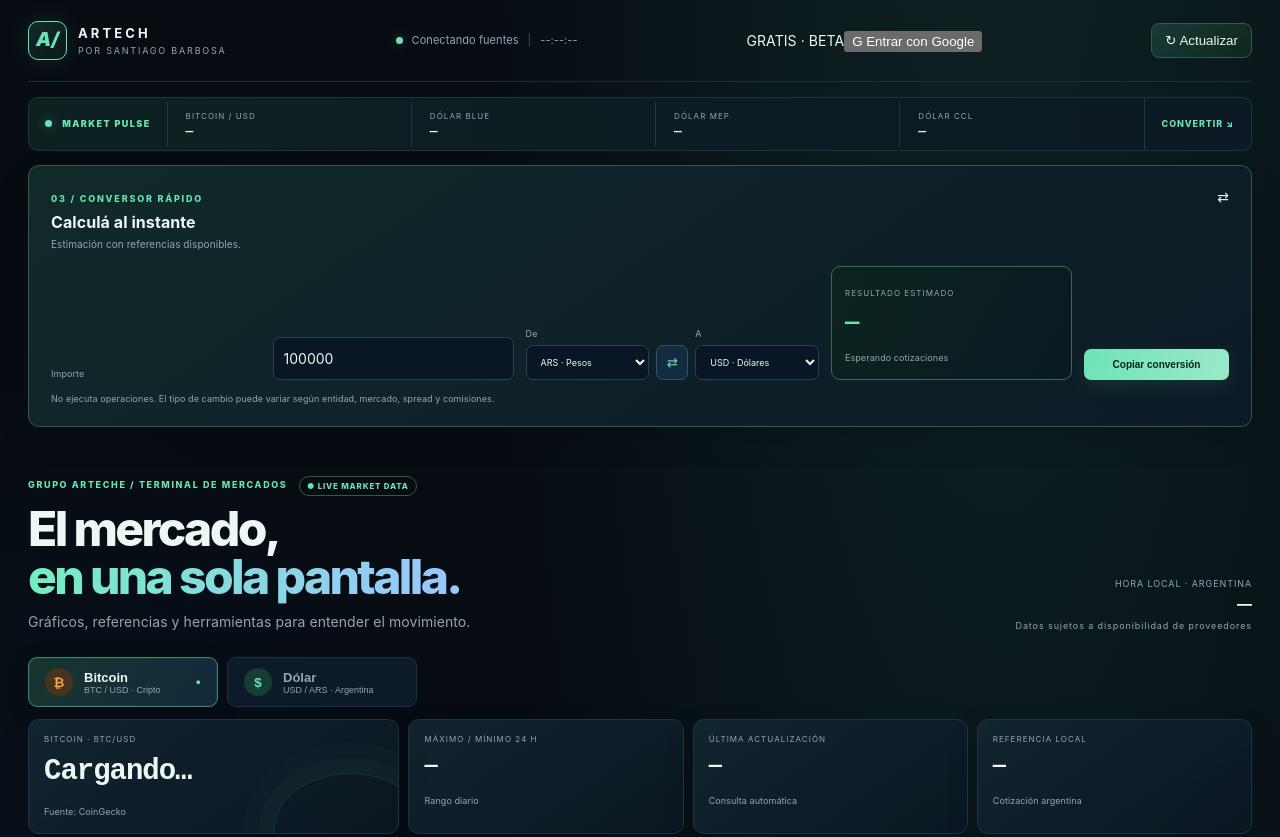
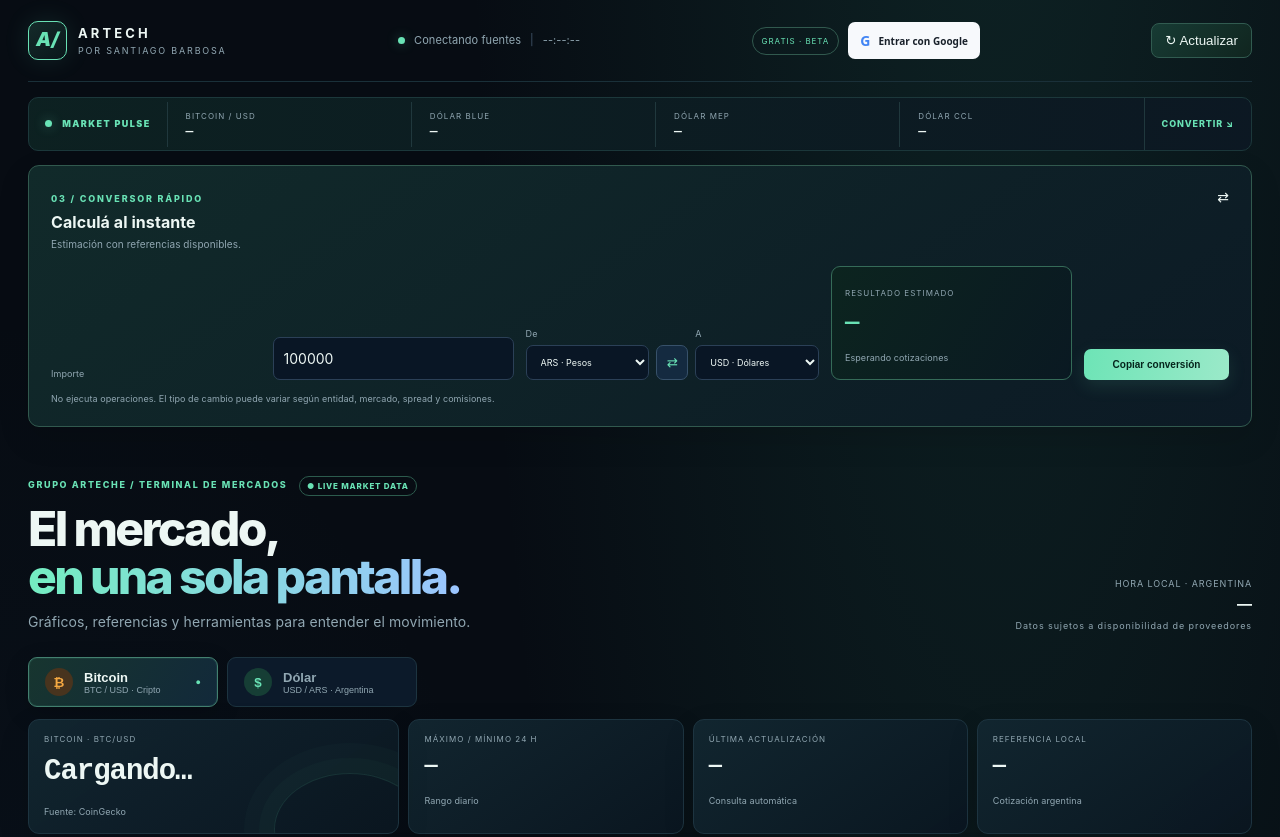
Before and after one commit to institutocabildo-ui/arteche-cotiza, a plain HTML site: page index.html in a window 1280 px wide. Shown: the top 837 px of the page. Drawn offline with Linux system fonts and the light colour scheme; a script that the page names is missing.

Commit message:
Style Google sign-in and free beta identity

```diff
--- a/styles.css
+++ b/styles.css
@@ -78,3 +78,6 @@ footer{letter-spacing:.16em}
 .mercosur-panel,.europe-panel,.politics-panel,.news-hub-panel{margin-top:14px}.politics-brief{border:1px solid #35574d;background:linear-gradient(110deg,#102a27,#0d1b27);border-radius:9px;padding:15px;margin-bottom:11px}.brief-label{font-size:8px;color:var(--mint);letter-spacing:.15em;font-weight:800}.politics-brief h3{font-size:15px;margin:7px 0}.politics-brief p,.brief-note{font-size:9px;color:var(--muted);line-height:1.5}.politics-brief a{color:var(--mint);font-size:10px;text-decoration:none}.inpage-news-grid{display:grid;grid-template-columns:repeat(3,minmax(0,1fr));gap:9px}.inpage-news-card{padding:12px;border:1px solid #203944;border-radius:8px;background:#0a1721;min-width:0}.inpage-news-card>a{display:block;color:var(--text);font-size:11px;font-weight:700;line-height:1.45;text-decoration:none}.inpage-news-card>a:hover{color:var(--mint)}.inpage-news-card small{display:block;color:var(--muted);font-size:8px;margin-top:8px}.news-filter-row{display:flex;gap:7px;flex-wrap:wrap;margin-bottom:11px}.news-filter{background:#102232;border:1px solid #2b4553;border-radius:20px;padding:7px 12px;color:var(--muted);font-size:9px;cursor:pointer}.news-filter.active{background:#173a32;border-color:#4a8d77;color:var(--mint)}
 @media(max-width:1000px){.converter-panel{grid-template-columns:1fr 1fr}.converter-panel .panel-heading,.converter-panel .calc-disclaimer{grid-column:1/-1}.converter-panel>label{grid-column:1}.converter-panel>input{grid-column:2}.converter-panel .convert-pair{grid-column:1/-1}.converter-panel .convert-result{grid-column:1}.converter-panel>.full-btn{grid-column:2}.regional-grid{grid-template-columns:repeat(3,minmax(0,1fr))}.inpage-news-grid{grid-template-columns:repeat(2,minmax(0,1fr))}}
 @media(max-width:560px){.converter-panel{grid-template-columns:1fr;padding:14px}.converter-panel .panel-heading,.converter-panel>label,.converter-panel>input,.converter-panel .convert-pair,.converter-panel .convert-result,.converter-panel>.full-btn,.converter-panel .calc-disclaimer{grid-column:1}.converter-panel>.full-btn{width:100%}.regional-grid,.inpage-news-grid{grid-template-columns:1fr 1fr}.regional-card{padding:10px}.regional-card small{font-size:8px}}
+
+.account-area{display:flex;align-items:center;gap:9px}.free-pill{font-size:8px;letter-spacing:.12em;color:var(--mint);border:1px solid #31594e;padding:7px 9px;border-radius:20px;white-space:nowrap}.google-btn{display:flex;align-items:center;gap:8px;padding:9px 12px;background:#f7f9fc;color:#18202a;border:0;border-radius:7px;font:600 10px system-ui,sans-serif;cursor:pointer;white-space:nowrap}.google-btn:disabled{opacity:.6;cursor:wait}.google-g{font-weight:900;font-size:14px;color:#4285f4}.account-user{display:flex;align-items:center;gap:7px;color:var(--text);font-size:9px}.account-user[hidden],.google-btn[hidden]{display:none}.account-user img{width:25px;height:25px;border-radius:50%;object-fit:cover}.account-user button{background:transparent;color:var(--muted);border:1px solid var(--line);border-radius:6px;padding:6px 8px;font-size:9px;cursor:pointer}
+@media(max-width:760px){.account-area{gap:5px}.free-pill{display:none}.google-btn{padding:8px;font-size:9px}.account-user{max-width:125px}.account-user span{overflow:hidden;text-overflow:ellipsis;white-space:nowrap;max-width:70px}}
```
